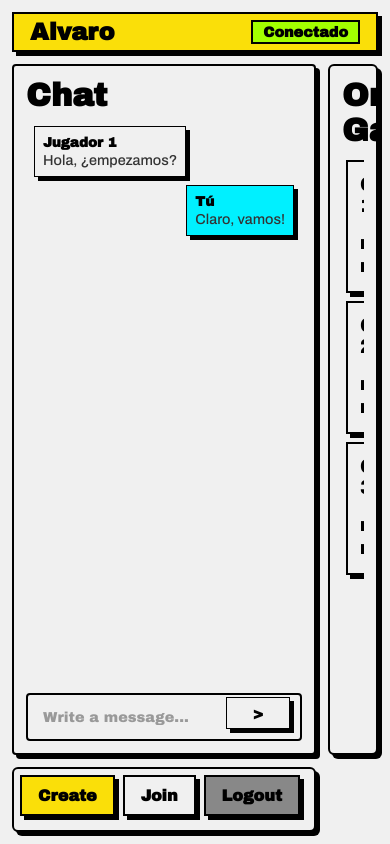
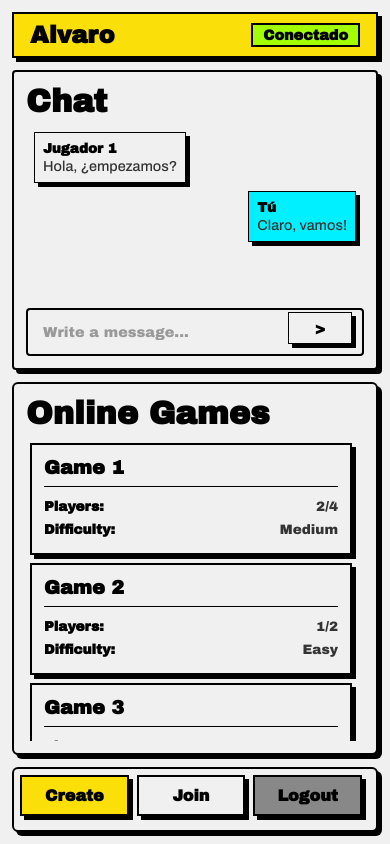
Before and after one commit to trutoman/Apalabrazos, a web app: page / in a window 390 px wide. Run offline with its HTML, style and script files only (its server is not run), Linux system fonts and the light colour scheme; data that the repository does not hold is empty.

Commit message:
best responsiveness

```diff
--- a/src/main/resources/public/css/lobby.css
+++ b/src/main/resources/public/css/lobby.css
@@ -242,8 +242,6 @@
 }
 
 .game-card-neo {
-    grid-template-columns: 1fr 1fr 1fr;
-    grid-template-rows: 2rem 1fr 1fr;
     background-color: var(--secondary);
     border: 2px solid var(--primary);
     padding: 12px;
@@ -350,3 +348,48 @@
     background-color: var(--dead);
     color: var(--primary);
 }
+
+/* ==================== RESPONSIVE: VERTICAL / PORTRAIT MODE ==================== */
+/* Activates when viewport is portrait (width ≤ height) or very narrow (< 400px) */
+@media (max-width: 400px),
+(orientation: portrait) {
+    .lobby-grid-container {
+        display: flex;
+        flex-direction: column;
+        overflow-y: auto;
+        height: 100%;
+        gap: 12px;
+    }
+
+    /* Header: fixed small height */
+    .lobby-header {
+        grid-column: unset;
+        grid-row: unset;
+        flex-shrink: 0;
+    }
+
+    /* Chat: fixed middle chunk */
+    .chat-container {
+        grid-column: unset;
+        grid-row: unset;
+        flex: 0 0 300px;
+        min-height: 200px;
+        overflow: hidden;
+    }
+
+    /* Games list: grows to fill remaining space */
+    .games-container {
+        grid-column: unset;
+        grid-row: unset;
+        flex: 1 1 auto;
+        min-height: 200px;
+        overflow: hidden;
+    }
+
+    /* Actions: fixed small height at the bottom */
+    .lobby-actions {
+        grid-column: unset;
+        grid-row: unset;
+        flex-shrink: 0;
+    }
+}
```
